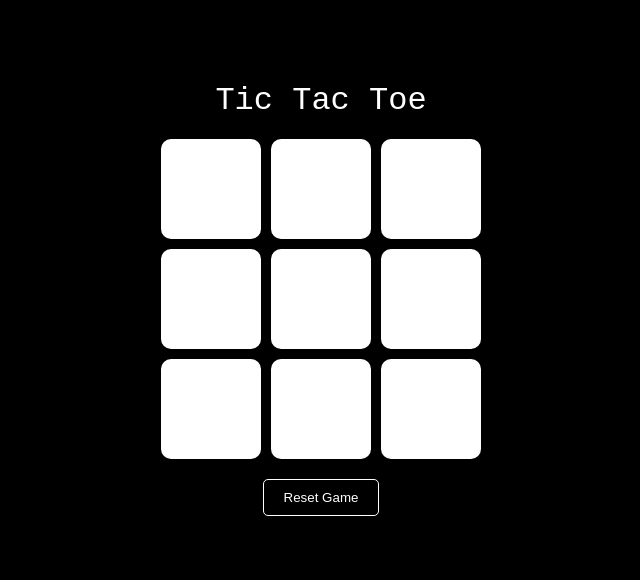
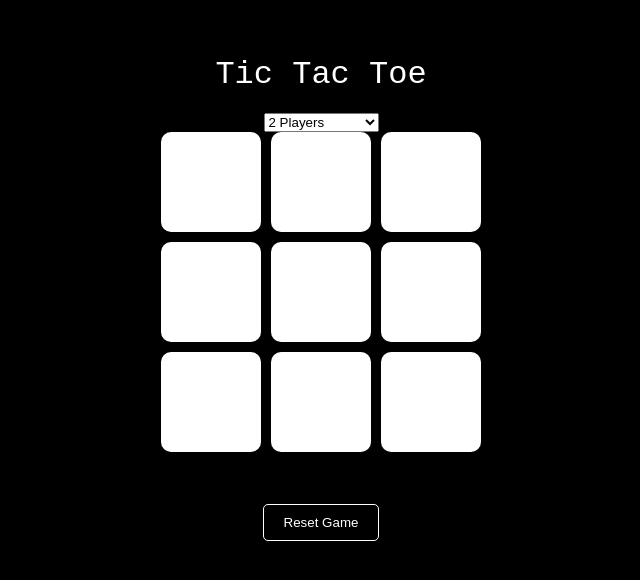
Before and after one commit to spageektti/tic-tac-toe, a plain HTML site: page index.html in a window 1280 px wide. Shown: the part 120-700 px from the top of the page, without its empty margins (319-959 px from the left). Drawn offline with Linux system fonts and the light colour scheme.

Commit message:
Update index.html

```diff
--- a/index.html
+++ b/index.html
@@ -9,6 +9,10 @@
 <body>
     <main>
         <h1>Tic Tac Toe</h1>
+        <select id="mode">
+            <option value="player">2 Players</option>
+            <option value="easy-ai">Play vs Easy AI</option>
+        </select>
         <div id="game-board">
             <div class="cell" data-cell></div>
             <div class="cell" data-cell></div>
@@ -20,6 +24,7 @@
             <div class="cell" data-cell></div>
             <div class="cell" data-cell></div>
         </div>
+        <p id="statusMessage"></p>
         <button id="resetBtn">Reset Game</button>
     </main>
     <script src="script.js"></script>
```
